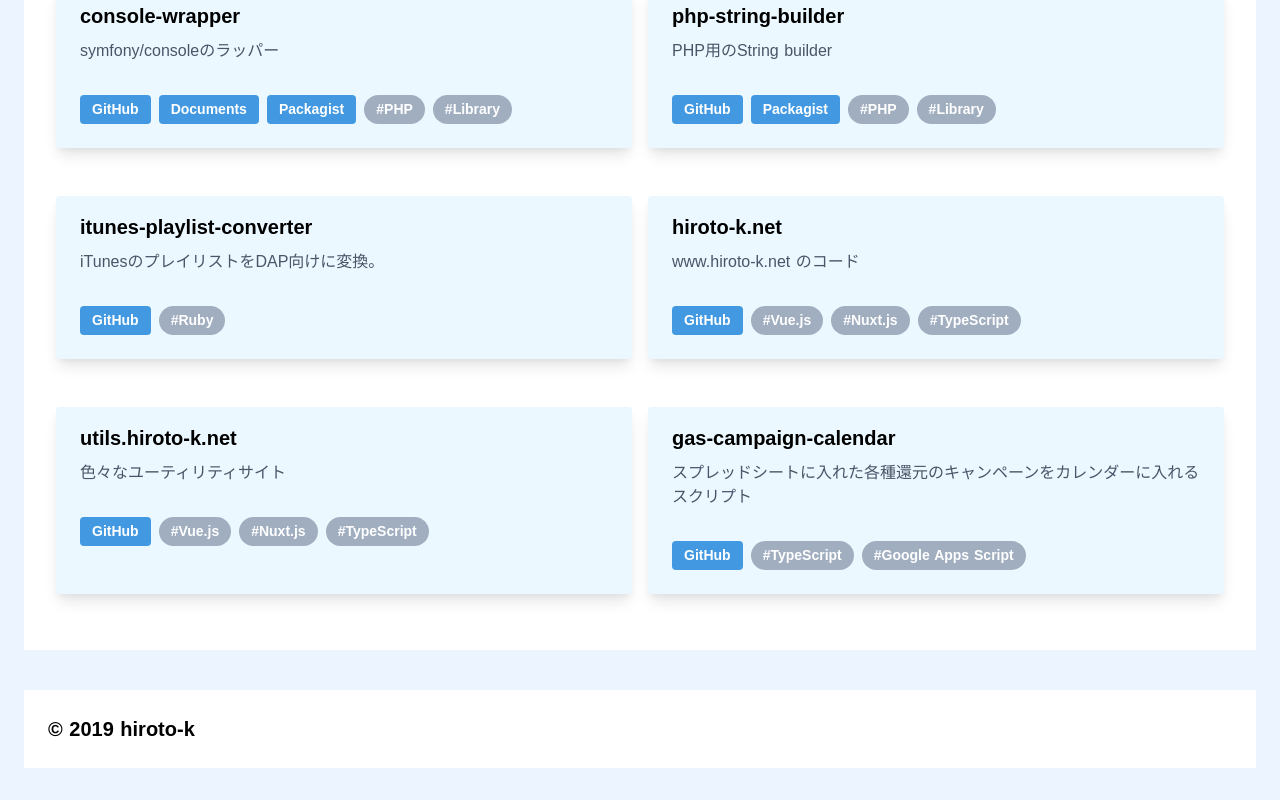
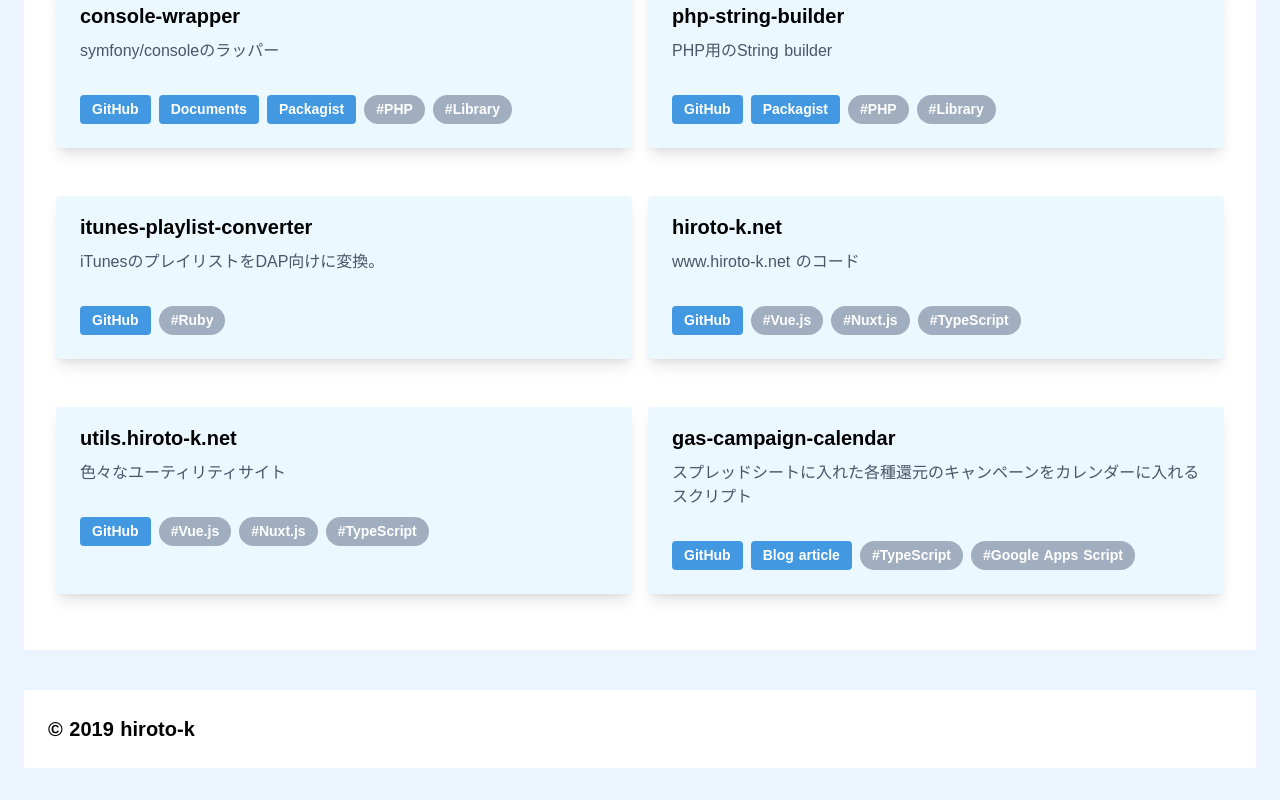
Before and after one commit to hiroxto/hiroxto.net, a Nuxt app: page / in a window 1280 px wide. Shown: the part 2079-2879 px from the top of the page. Built offline with nearby package versions, Linux system fonts and the light colour scheme.

Commit message:
Add Blog article link to gas-campaign-calendar

```diff
--- a/components/ProjectsSection.vue
+++ b/components/ProjectsSection.vue
@@ -129,6 +129,10 @@ export default defineComponent({
           description: 'スプレッドシートに入れた各種還元のキャンペーンをカレンダーに入れるスクリプト',
           links: [
             gitHubLink('hiroxto/gas-campaign-calendar'),
+            {
+              name: 'Blog article',
+              to: 'https://hiroto-k.hatenablog.com/entry/2020/02/27/190000',
+            },
           ],
           tags: ['TypeScript', 'Google Apps Script'],
         },
```
